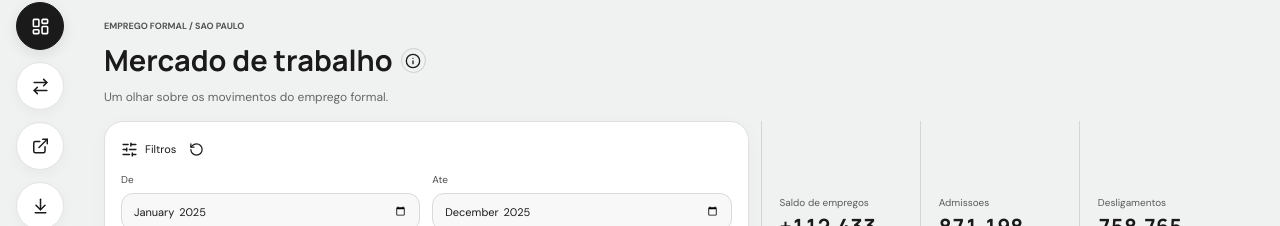
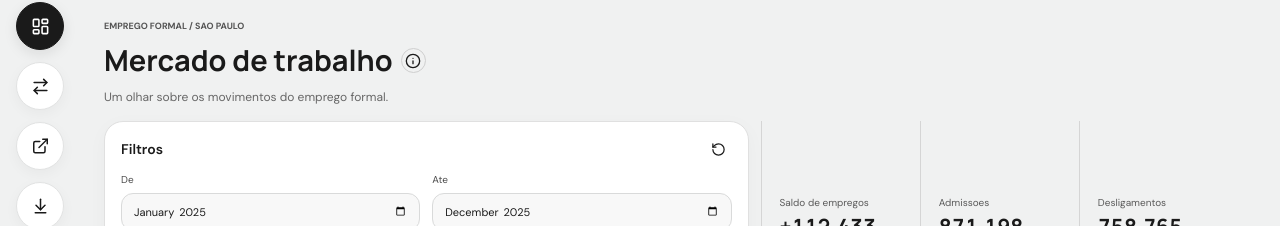
Before and after one commit to Felipeguirau3/caged-monorepo, a React (Vite) app in the folder apps/frontend/: page / in a window 1280 px wide. Shown: the part 92-318 px from the top of the page. Built offline with nearby package versions, Linux system fonts and the light colour scheme.

Commit message:
style(frontend): refine filter heading

```diff
--- a/apps/frontend/src/App.module.css
+++ b/apps/frontend/src/App.module.css
@@ -55,7 +55,8 @@
 .infoTooltip { position: absolute; left: calc(100% + 10px); top: 50%; z-index: 10; width: 275px; padding: 12px 14px; border-radius: 12px; background: var(--ink); color: #fff; font-size: 11px; font-weight: 400; line-height: 1.55; box-shadow: 0 8px 24px #11111124; visibility: hidden; opacity: 0; transform: translateY(-45%); transition: opacity .12s ease; }
 .infoButton:hover + .infoTooltip, .infoButton:focus-visible + .infoTooltip { visibility: visible; opacity: 1; }
 .filters { display: grid; align-content: start; gap: 10px; min-width: 0; padding: 14px 16px; border: 1px solid #e0e0e0; border-radius: 19px; background: #fff; box-shadow: 0 5px 20px #11111108; }
-.filterTitle { display: flex; align-items: center; gap: 7px; font-size: 11px; min-height: 22px; }
+.filterTitle { display: flex; align-items: center; justify-content: space-between; width: 100%; font-size: 14px; font-weight: 600; min-height: 22px; }
+.filters .filterTitle > span { display: inline; }
 .filterTitle > button { border: 0; background: none; color: var(--ink); padding: 6px; display: grid; place-items: center; }
 .filterFields { display: grid; gap: 10px; min-width: 0; }
 .dateFilters, .categoryFilters { display: grid; grid-template-columns: repeat(2, minmax(0, 1fr)); gap: 12px; min-width: 0; }
--- a/apps/frontend/src/App.tsx
+++ b/apps/frontend/src/App.tsx
@@ -4,7 +4,7 @@ import { NavLink, Navigate, Route, Routes, useSearchParams } from 'react-router'
 import {
   ArrowDownToLine, ArrowRightLeft, ChartNoAxesCombined, ChevronRight, Database,
   ExternalLink, Info, LayoutDashboard, LogOut, Menu,
-  RotateCcw, Search, SlidersHorizontal, UserRound, X,
+  RotateCcw, Search, UserRound, X,
 } from 'lucide-react';
 import {
   Bar, BarChart, CartesianGrid, Legend, Line, LineChart, ReferenceLine,
@@ -106,7 +106,7 @@ function Dashboard({ comparison = false }: { comparison?: boolean }) {
 
           <div className={styles.filterAnalyticsRow}>
             <section aria-label="Filtros da consulta" className={styles.filters}>
-              <div className={styles.filterTitle}><SlidersHorizontal size={17} /><span>Filtros</span><button title="Limpar filtros" aria-label="Limpar filtros" onClick={() => { setParams({}); setSearch(''); }}><RotateCcw size={15} /></button></div>
+              <div className={styles.filterTitle}><span>Filtros</span><button title="Limpar filtros" aria-label="Limpar filtros" onClick={() => { setParams({}); setSearch(''); }}><RotateCcw size={15} /></button></div>
               <div className={styles.filterFields}>
                 <div className={styles.dateFilters}>
                   <label>De<input aria-label="Periodo inicial" type="month" value={filters.start} onChange={(event) => setFilter('start', event.target.value)} /></label>
```
